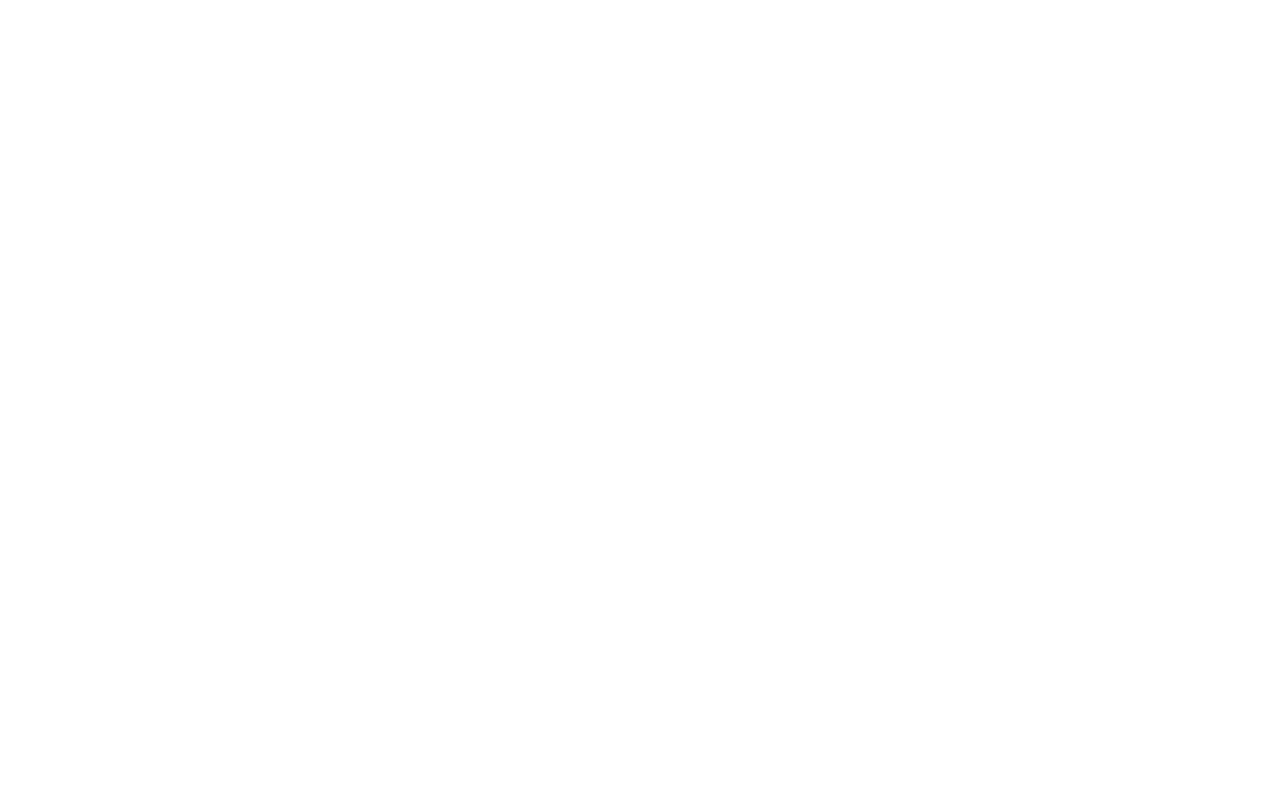
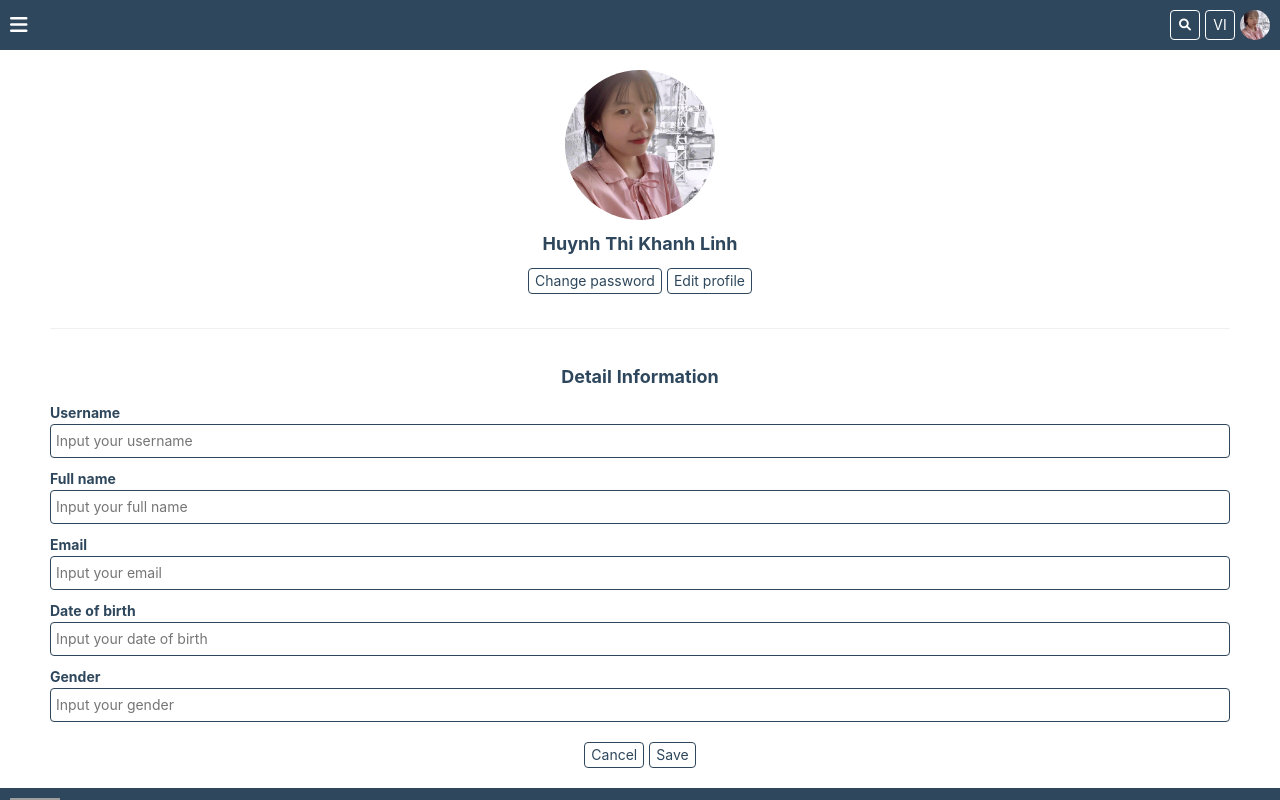
Before and after one commit to bongudth/it-media-responsive, a React (Create React App) app: page /profile in a window 1280 px wide. Before the commit this address had no page. Shown: the top 800 px of the page. Built offline with nearby package versions, Linux system fonts and the light colour scheme; grey boxes are pictures that could not be loaded.

Commit message:
implement profile

```diff
--- a/src/App.js
+++ b/src/App.js
@@ -8,6 +8,7 @@
 import EventList from "./components/EventList/EventList"
 import Information from "./components/Information/Information"
 import QuestionList from "./components/QuestionList/QuestionList"
+import Profile from "./components/Profile/Profile"
 import './App.css'
 
 function App() {
@@ -17,6 +18,7 @@
         <Route path='/events' element={<EventList />} />
         <Route path='/information' element={<Information />} />
         <Route path='/questions' element={<QuestionList />} />
+        <Route path='/profile' element={<Profile />} />
         <Route path='/' element={<HomePage />} />
       </Routes>
     </Router>
--- a/src/components/Header/Header.js
+++ b/src/components/Header/Header.js
@@ -39,7 +39,7 @@
     <Menu.Divider />
     <Menu.Item key="3">
       <i className="fas fa-user"></i>
-      <div>Profile</div>
+      <Link to="/profile">Profile</Link>
     </Menu.Item>
     <Menu.Divider />
     <Menu.Item key="4">
--- /dev/null
+++ b/src/components/Profile/Profile.js
@@ -0,0 +1,46 @@
+import React from "react"
+
+import Header from "../Header/Header"
+import Footer from "../Footer/Footer"
+import "./Profile.scss"
+import avatar from "../../assets/images/avatar.jpg"
+import { Divider } from "antd"
+
+function Profile() {
+  return (
+    <>
+      <Header />
+      <div className="profile-container">
+        <img src={avatar} alt="avatar" className="profile-image"></img>
+        <div className="profile-name">Huynh Thi Khanh Linh</div>
+        <div className="profile-button-group">
+          <button className="profile-button">Change password</button>
+          <button className="profile-button">Edit profile</button>
+        </div>
+
+        <Divider />
+
+        <div className="profile-form">
+          <div className="profile-title">Detail Information</div>
+          <div className="profile-label">Username</div>
+          <input className="profile-input" placeholder="Input your username" />
+          <div className="profile-label">Full name</div>
+          <input className="profile-input" placeholder="Input your full name" />
+          <div className="profile-label">Email</div>
+          <input className="profile-input" placeholder="Input your email" />
+          <div className="profile-label">Date of birth</div>
+          <input className="profile-input" placeholder="Input your date of birth" />
+          <div className="profile-label">Gender</div>
+          <input className="profile-input" placeholder="Input your gender" />
+        </div>
+        <div className="profile-button-group">
+          <button className="profile-button">Cancel</button>
+          <button className="profile-button">Save</button>
+        </div>
+      </div>
+      <Footer />
+    </>
+  )
+}
+
+export default Profile
--- /dev/null
+++ b/src/components/Profile/Profile.scss
@@ -0,0 +1,62 @@
+@import "../../assets/scss/Variable.scss";
+
+.profile-container {
+  display: flex;
+  flex-direction: column;
+  align-items: center;
+  justify-content: center;
+  color: $primary-color;
+  gap: 10px;
+  margin: 20px 50px;
+
+  .profile-image {
+    width: 150px;
+    height: 150px;
+    object-fit: cover;
+    border-radius: 50%;
+  }
+
+  .profile-name {
+    font-size: $font-large;
+    font-weight: bold;
+  }
+
+  .profile-button-group {
+    display: flex;
+    gap: 5px;
+
+    .profile-button {
+      background-color: $white-color;
+      color: $primary-color;
+      border: 1px solid $primary-color;
+      border-radius: 4px;
+    }
+
+    &:last-child {
+      margin-top: 10px;
+    }
+  }
+
+  .profile-form {
+    width: 100%;
+
+    .profile-title {
+      text-align: center;
+      font-size: $font-large;
+      font-weight: bold;
+    }
+
+    .profile-label {
+      width: 100%;
+      font-weight: bold;
+      margin-top: 10px;
+    }
+
+    .profile-input {
+      width: 100%;
+      border: 1px solid $primary-color;
+      border-radius: 4px;
+      padding: 5px;
+    }
+  }
+}
```
